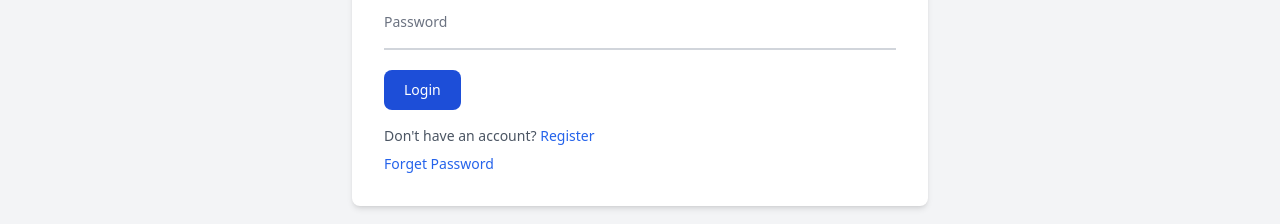
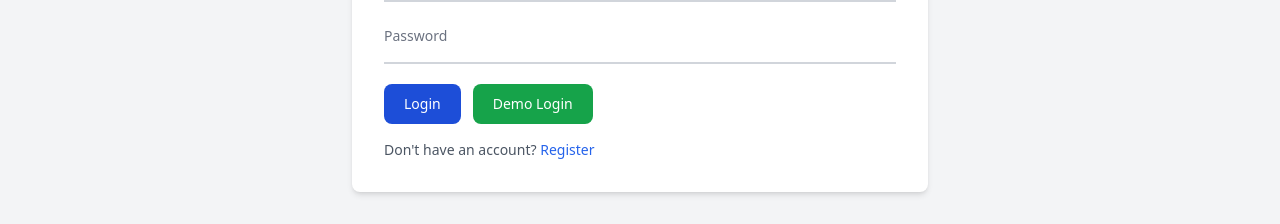
Before and after one commit to mahmoud25osama/Ecommerce, a React (Vite) app: page /login in a window 1280 px wide. Shown: the part 404-628 px from the top of the page. Built offline with nearby package versions, Linux system fonts and the light colour scheme; no server answers.

Commit message:
Update Login.jsx

```diff
--- a/src/Components/Login/Login.jsx
+++ b/src/Components/Login/Login.jsx
@@ -1,7 +1,7 @@
 import axios from 'axios';
 import { useFormik } from 'formik'
 import React, { useContext, useState } from 'react'
-import { useNavigate ,Link} from 'react-router-dom';
+import { useNavigate, Link } from 'react-router-dom';
 import * as yup from 'yup';
 import { ClipLoader } from 'react-spinners';
 import { AuthContext } from '@/Context/AuthContext/AuthContext';
@@ -12,36 +12,52 @@ export default function Login() {
   const navigate = useNavigate();
   const [isSuccess, setIsSuccess] = useState(false);
   const [errorMassage, setErrorMassage] = useState(null);
-  const [isClicked, setIsClicked] = useState(false);
-
-
+  const [isClicked, setIsClicked] = useState(false); // Loading state for normal login
+  const [isDemoClicked, setIsDemoClicked] = useState(false); // Loading state for demo login
 
   function loginUser(values) {
-    setIsClicked(true);
+    const isDemo = values.email === 'n2o@gmail.com';
+
+    if (isDemo) setIsDemoClicked(true);
+    else setIsClicked(true);
+
     axios.post('https://ecommerce.routemisr.com/api/v1/auth/signin', values)
       .then(function (x) {
         setToken(x.data.token);
         localStorage.setItem('tkn', x.data.token);
         setIsSuccess(true);
         setIsClicked(false);
+        setIsDemoClicked(false);
 
         setTimeout(() => {
           navigate('/products');
         }, 2000);
-
-
       })
       .catch(function (x) {
         console.log(x);
-        setErrorMassage(x.response.data.message);
+        setErrorMassage(x.response?.data?.message || "Something went wrong");
         setIsClicked(false);
+        setIsDemoClicked(false);
         setTimeout(() => {
           setErrorMassage(null);
         }, 2000);
       });
-
   }
 
+
+  function handleDemoLogin() {
+
+    const demoValues = {
+      email: 'n2o@gmail.com',
+      password: 'asdasd'
+    };
+
+
+    registerFormik.setValues(demoValues);
+
+
+    loginUser(demoValues);
+  }
 
   const registerFormik = useFormik({
     initialValues: {
@@ -49,61 +65,74 @@ export default function Login() {
       password: '',
     },
     onSubmit: loginUser,
-    // use yup to validate input
     validationSchema: yup.object().shape({
       email: yup.string().required("Email is Required").email("Invalid Email"),
       password: yup.string().required("Password is Required").min(6).max(12),
     }),
+  });
 
-
-  });
   return (
     <>
       <Helmet><title>Login</title></Helmet>
       <div className="flex items-center justify-center min-h-screen bg-gray-100">
         <div className="bg-white p-8 rounded-lg shadow-md w-full max-w-xl">
 
-          {isSuccess ? <div className="p-3  text-sm text-green-800 rounded-lg bg-green-50" role='alert'>
+          {isSuccess ? <div className="p-3 mb-4 text-sm text-green-800 rounded-lg bg-green-50" role='alert'>
             You are successfully logged in
           </div> : ''}
-          {errorMassage ? <div className="p-3  text-sm text-red-800 rounded-lg bg-red-50" role='alert'>
+          {errorMassage ? <div className="p-3 mb-4 text-sm text-red-800 rounded-lg bg-red-50" role='alert'>
             {errorMassage}
           </div> : ''}
-
 
           <h2 className="text-2xl font-bold mb-6 text-center">Login Now</h2>
           <form onSubmit={registerFormik.handleSubmit} >
 
             <div className="relative z-0 w-full mb-5 group">
-              <input value={registerFormik.values.email} onBlur={registerFormik.handleBlur} onChange={registerFormik.handleChange} type="email" name="email" id="email" className="block py-2.5 px-0 w-full text-sm text-gray-900 bg-transparent border-0 border-b-2 border-gray-300 appearance-none  focus:outline-none focus:ring-0 focus:border-blue-600 peer" placeholder=" " required />
-              <label htmlFor="email" className="peer-focus:font-medium absolute text-sm text-gray-500   duration-300 transform -translate-y-6 scale-75   top-1  -z-10 origin-[0] peer-focus:start-0 rtl:peer-focus:translate-x-1/4 rtl:peer-focus:left-auto peer-focus:text-blue-600 peer-focus:dark:text-blue-500 peer-placeholder-shown:scale-100 peer-placeholder-shown:translate-y-0 peer-focus:scale-75 peer-focus:-translate-y-6">Email address</label>
+              <input value={registerFormik.values.email} onBlur={registerFormik.handleBlur} onChange={registerFormik.handleChange} type="email" name="email" id="email" className="block py-2.5 px-0 w-full text-sm text-gray-900 bg-transparent border-0 border-b-2 border-gray-300 appearance-none focus:outline-none focus:ring-0 focus:border-blue-600 peer" placeholder=" " required />
+              <label htmlFor="email" className="peer-focus:font-medium absolute text-sm text-gray-500 duration-300 transform -translate-y-6 scale-75 top-1 -z-10 origin-[0] peer-focus:start-0 rtl:peer-focus:translate-x-1/4 rtl:peer-focus:left-auto peer-focus:text-blue-600 peer-focus:dark:text-blue-500 peer-placeholder-shown:scale-100 peer-placeholder-shown:translate-y-0 peer-focus:scale-75 peer-focus:-translate-y-6">Email address</label>
               {registerFormik.errors.email && registerFormik.touched.email ? <div className="p-4 mb-4 text-sm text-red-80 rounded-lg bg-red-50" role='alert'>
                 {registerFormik.errors.email}
               </div> : ''}
             </div>
 
             <div className="relative z-0 w-full mb-5 group">
-              <input value={registerFormik.values.password} onBlur={registerFormik.handleBlur} onChange={registerFormik.handleChange} type="password" name="password" id="password" className="block py-2.5 px-0 w-full text-sm text-gray-900 bg-transparent border-0 border-b-2 border-gray-300 appearance-none  focus:outline-none focus:ring-0 focus:border-blue-600 peer" placeholder=" " required />
-              <label htmlFor="password" className="peer-focus:font-medium absolute text-sm text-gray-500   duration-300 transform -translate-y-6 scale-75   top-1  -z-10 origin-[0] peer-focus:start-0 rtl:peer-focus:translate-x-1/4 peer-focus:text-blue-600 peer-focus:dark:text-blue-500 peer-placeholder-shown:scale-100 peer-placeholder-shown:translate-y-0 peer-focus:scale-75 peer-focus:-translate-y-6">Password</label>
+              <input value={registerFormik.values.password} onBlur={registerFormik.handleBlur} onChange={registerFormik.handleChange} type="password" name="password" id="password" className="block py-2.5 px-0 w-full text-sm text-gray-900 bg-transparent border-0 border-b-2 border-gray-300 appearance-none focus:outline-none focus:ring-0 focus:border-blue-600 peer" placeholder=" " required />
+              <label htmlFor="password" className="peer-focus:font-medium absolute text-sm text-gray-500 duration-300 transform -translate-y-6 scale-75 top-1 -z-10 origin-[0] peer-focus:start-0 rtl:peer-focus:translate-x-1/4 peer-focus:text-blue-600 peer-focus:dark:text-blue-500 peer-placeholder-shown:scale-100 peer-placeholder-shown:translate-y-0 peer-focus:scale-75 peer-focus:-translate-y-6">Password</label>
               {registerFormik.errors.password && registerFormik.touched.password ? <div className="p-4 mb-4 text-sm text-red-80 rounded-lg bg-red-50" role='alert'>
                 {registerFormik.errors.password}
               </div> : ''}
             </div>
 
-            <button type="submit" className="text-white bg-blue-700 hover:bg-blue-800  focus:outline-none  font-medium rounded-lg text-sm w-full sm:w-auto px-5 py-2.5 text-center">
-              {!isClicked ? 'Login' : <ClipLoader
-                color="#fff"
-                size={25}
 
-              />}
-            </button>
+            <div className="flex flex-col sm:flex-row gap-3">
+
+
+              <button
+                type="submit"
+                disabled={isClicked || isDemoClicked}
+                className="text-white bg-blue-700 hover:bg-blue-800 focus:outline-none font-medium rounded-lg text-sm w-full sm:w-auto px-5 py-2.5 text-center flex justify-center items-center"
+              >
+                {isClicked ? <ClipLoader color="#fff" size={20} /> : 'Login'}
+              </button>
+
+
+              <button
+                type="button"
+                onClick={handleDemoLogin}
+                disabled={isClicked || isDemoClicked}
+                className="text-white bg-green-600 hover:bg-green-700 focus:outline-none font-medium rounded-lg text-sm w-full sm:w-auto px-5 py-2.5 text-center flex justify-center items-center"
+              >
+                {isDemoClicked ? <ClipLoader color="#fff" size={20} /> : 'Demo Login'}
+              </button>
+            </div>
+
           </form>
+
           <p className="mt-4 text-sm text-gray-600">
             Don't have an account? <Link to="/register" className="text-blue-600 hover:underline">Register</Link>
           </p>
-          <p className="mt-2 text-sm text-gray-600">
-            <a href="/forget-password" className="text-blue-600 hover:underline">Forget Password</a>
-          </p>
+
+
 
         </div>
       </div>
```
